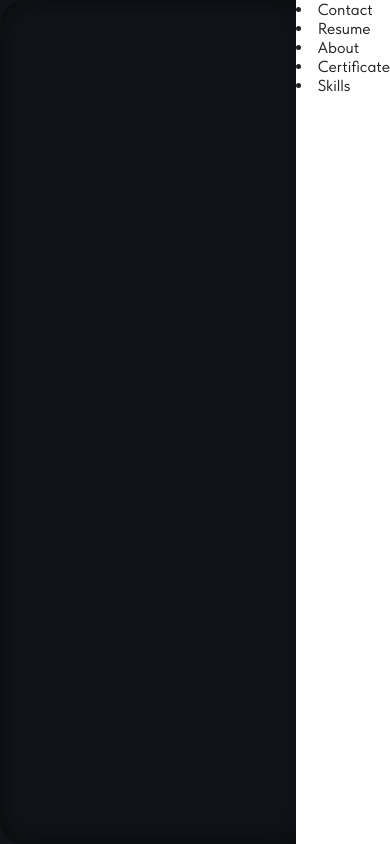
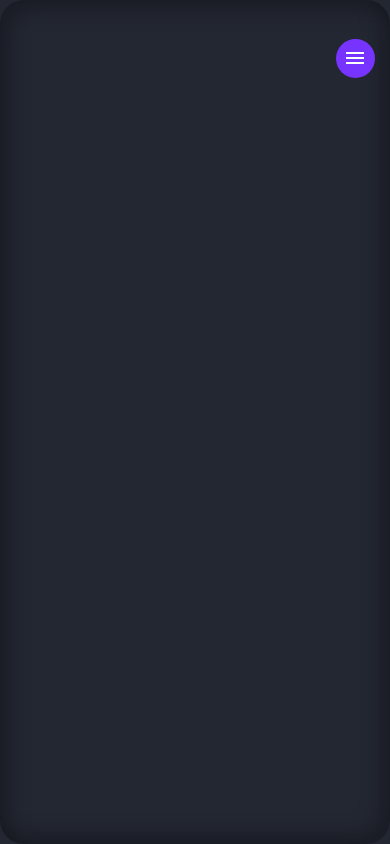
Before and after one commit to zh33nbekov/my-portfolio, a Next.js app: page / in a window 390 px wide. Built offline with nearby package versions, Linux system fonts and the light colour scheme.

Commit message:
header process...

```diff
--- a/package.json
+++ b/package.json
@@ -14,6 +14,7 @@
 		"@apollo/client": "^3.12.8",
 		"@emotion/react": "^11.14.0",
 		"@emotion/styled": "^11.14.0",
+		"@mui/icons-material": "^6.4.2",
 		"@mui/material": "^6.4.2",
 		"framer-motion": "^12.0.11",
 		"graphql": "^16.10.0",
--- a/src/components/header/Header.tsx
+++ b/src/components/header/Header.tsx
@@ -11,7 +11,11 @@ export const Header = () => {
 			<div className={styles.header}>
 				<nav className={styles.nav}>
 					<HeaderDesktop />
-					<HeaderMobile onShowDrawer={showDrawer} onHideDrawer={hideDrawer} />
+					<HeaderMobile
+						isDrawerVisible={isDrawerVisible}
+						onShowDrawer={showDrawer}
+						onHideDrawer={hideDrawer}
+					/>
 				</nav>
 			</div>
 		</div>
--- a/src/components/header/header-desktop/HeaderDesktop.tsx
+++ b/src/components/header/header-desktop/HeaderDesktop.tsx
@@ -2,18 +2,14 @@ import { Button } from '@/components'
 import { HEADER_LINKS } from '@/constants'
 import styles from './header-desktop.module.scss'
 
-export const HeaderDesktop = () => {
-	return (
+export const HeaderDesktop = () => (
 	<ul className={styles.list}>
-			{HEADER_LINKS.map(({ label, path }) => {
-				return (
+		{HEADER_LINKS.map(({ label, path }) => (
 			<li key={label} className={styles.list__item}>
 				<Button type='link' href={`#${path}`}>
 					{label}
 				</Button>
 			</li>
-				)
-			})}
+		))}
 	</ul>
 )
-}
--- a/src/components/header/header-desktop/header-desktop.module.scss
+++ b/src/components/header/header-desktop/header-desktop.module.scss
@@ -7,6 +7,7 @@
 		width: 20%;
 		font-size: clamp(16px, 13.3px + 0.82vw, 1.375rem);
 		a {
+			padding: clamp(0.438rem, -0.313rem + 2.18vw, 1.125rem);
 		}
 	}
 	@media (max-width: 550px) {
--- a/src/components/header/header-mobile/HeaderMobile.tsx
+++ b/src/components/header/header-mobile/HeaderMobile.tsx
@@ -1,23 +1,33 @@
-import { Drawer } from '@/components'
+import { Button } from '@/components'
 import { HEADER_LINKS } from '@/constants'
+import dynamic from 'next/dynamic'
 import { BurgerMenu } from '../../../../public/icons'
 import styles from './header-mobile.module.scss'
 
+const Drawer = dynamic(() => import('@/components').then((module) => module.Drawer), {
+	ssr: false,
+})
+
 interface Props {
+	isDrawerVisible: boolean
 	onShowDrawer: () => void
 	onHideDrawer: () => void
 }
-export const HeaderMobile: React.FC<Props> = ({ onShowDrawer, onHideDrawer }) => (
+export const HeaderMobile: React.FC<Props> = ({ isDrawerVisible, onShowDrawer, onHideDrawer }) => (
 	<>
 		<button className={styles.list__burger} onClick={onShowDrawer}>
 			<BurgerMenu />
 		</button>
-		<ul className={styles.list}>
-			<Drawer open anchor='right' onClose={onHideDrawer}>
+		<Drawer open={isDrawerVisible} anchor='right' onClose={onHideDrawer}>
+			<ul className={styles.list}>
 				{HEADER_LINKS.map(({ label, path }) => (
-					<li key={label}>{label}</li>
+					<li key={label} className={styles.list__item}>
+						<Button type='link' href={`#${path}`}>
+							{label}
+						</Button>
+					</li>
 				))}
-			</Drawer>
-		</ul>
+			</ul>
+		</Drawer>
 	</>
 )
--- a/src/components/header/header-mobile/header-mobile.module.scss
+++ b/src/components/header/header-mobile/header-mobile.module.scss
@@ -1,8 +1,26 @@
 .list {
-	background-color: red;
+	min-width: min(222px, 60vw);
+	padding: 20px;
+	display: flex;
+	flex-direction: column;
+	gap: 20px;
+	&__item {
+		list-style: none;
+		display: flex;
+		align-items: center;
+		gap: 10px;
+		font-size: clamp(16px, 13.3px + 0.82vw, 1.375rem);
+		a {
+			border-radius: 10px;
+			background-color: #7733ff;
+			// background: transparent;
+			// padding: 0;
+			// box-shadow: none;
+		}
+	}
 	&__burger {
-		width: 35px;
-		height: 35px;
+		width: clamp(35px, 17px + 5.65vw, 48px);
+		height: clamp(35px, 17px + 5.65vw, 48px);
 		display: flex;
 		align-items: center;
 		justify-content: center;
--- a/src/components/header/header.module.scss
+++ b/src/components/header/header.module.scss
@@ -1,4 +1,4 @@
 .header {
 	width: 100%;
-	padding-top: clamp(2.063rem, 0.373rem + 8.45vw, 5.938rem);
+	padding-top: clamp(33px, 6px + 8.45vw, 95px);
 }
```
Also changed, not shown: src/constants/header/header.ts (+14 -0 lines), 1 other file (tests, documents, lock files or other folders). Lines whose indentation alone changed are shown as unchanged.
